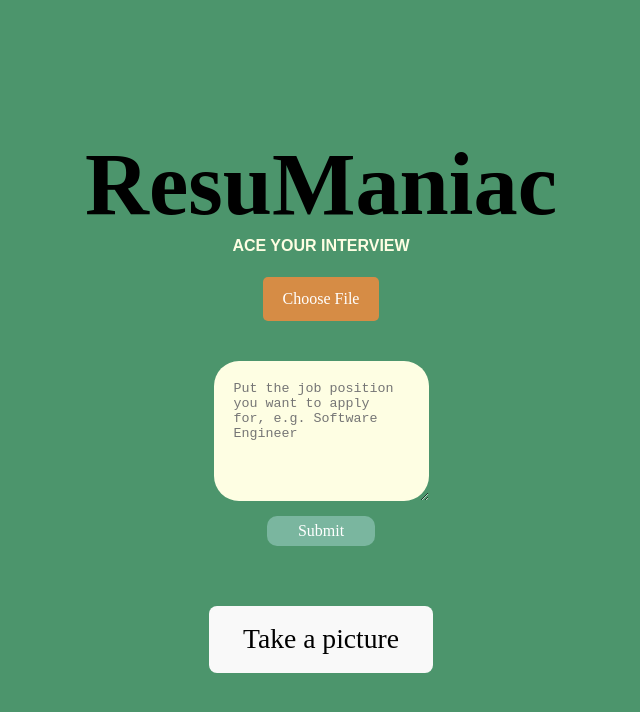
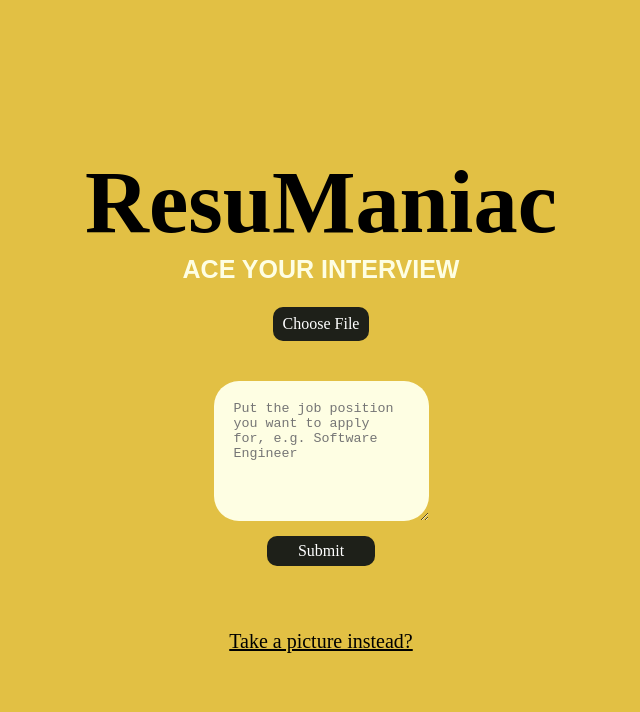
Before and after one commit to michimochi25/Terrible-Ideas-Hackathon, a React (Vite) app in the folder vite-project/: page / in a window 1280 px wide. Shown: the top 712 px of the page, without its empty margins (319-959 px from the left). Built offline with nearby package versions, Linux system fonts and the light colour scheme; a web font is replaced by a local one.

Commit message:
changed color palette, also allowed upload file now

```diff
--- a/vite-project/src/App.css
+++ b/vite-project/src/App.css
@@ -10,11 +10,12 @@ html {
   align-items: center;
   text-align: center;
   color: black;
-  background-color: #4C956C;
+  background-color: #E2C044;
   font-size: larger;
 }
 
-h1 {
+h1,
+h2 {
   margin-bottom: 0;
 }
 
@@ -24,6 +25,8 @@ h1 {
   font-size: medium;
   font-weight: bold;
   margin-top: 0;
+  margin-bottom: 10px;
+  font-size: 25px;
 }
 
 .innerContainer {
@@ -74,7 +77,7 @@ h1 {
 
 .submitButton {
   color: white;
-  background-color: #7ab69f;
+  background-color: #1E2019;
   padding: 0.1px;
   height: 30px;
   font-size: medium;
@@ -155,17 +158,23 @@ h1 {
 
 .customFileInput {
   display: inline-block;
-  padding: 10px 20px;
+  padding: 5px 10px;
   color: white;
-  background-color: #D68C45;
-  border-radius: 5px;
+  background-color: #1E2019;
+  border-radius: 10px;
   cursor: pointer;
-  font-size: 16px;
+  font-size: medium;
   text-align: center;
 }
 
+
 .customFileInput:hover {
-  background-color: #7ab69f;
+  background-color: #D68C45;
+}
+
+.submitButton:hover {
+  background-color: #D68C45;
+
 }
 
 .camera-button {
@@ -191,5 +200,20 @@ h1 {
 }
 
 .take-pic-button {
+  font-size: 20px;
   margin-bottom: 50px;
+  text-decoration: underline;
+  cursor: pointer;
 }
+
+.take-pic-button:hover {
+  color: #FEFEE3;
+}
+
+.img-preview {
+  background-color: #1E2019;
+  padding: 20px;
+  max-height: 200px;
+  max-width: 500px;
+  border-radius: 10%;
+}
--- a/vite-project/src/TextToSpeech.jsx
+++ b/vite-project/src/TextToSpeech.jsx
@@ -1,8 +1,7 @@
-import React, { useState } from 'react';
+import React, { useEffect } from 'react';
 import { useSpeech } from "react-text-to-speech";
 
 function TextToSpeech() {
-
   const {
     Text, // Component that returns the modified text property
     speechStatus, // String that stores current speech status
@@ -11,6 +10,11 @@ function TextToSpeech() {
     pause, // Function to pause the speech
     stop, // Function to stop the speech or remove it from queue
   } = useSpeech({ text: "This library is awesome!" });
+
+  useEffect(() => {
+    // auto start
+    start();
+  }, []);
 
   return (
     <div style={{ display: "flex", flexDirection: "column", rowGap: "1rem" }}>
--- a/vite-project/src/pages/home.jsx
+++ b/vite-project/src/pages/home.jsx
@@ -1,27 +1,16 @@
 import { useNavigate } from 'react-router-dom';
+import { useState } from 'react';
 import InputBox from '../components/InputBox.jsx';
 
 function Home() {
   const navigate = useNavigate();
-  const imgID = document.getElementById('imgID');
-  const imgForm = document.getElementById('imgForm');
+  const [imgSrc, setImgSrc] = useState(null);
 
-  const upload = () => {
-    imgForm.addEventListener('submit', (event) => {
-      event.preventDefault();
-      console.log("submit img");
-      fetch(imgForm.action, {
-        method: 'POST',
-        body: new FormData(imgForm)
-      })
-    });
-
-    imgID.addEventListener('change', (event) => {
-      if (event?.target.files && event.target.files[0]) {
-        imgID.src = URL.createObjectURL(event.target.files[0]);
-        imgID.load()
-      }
-    });
+  const upload = (event) => {
+    if (event?.target.files && event.target.files[0]) {
+      const file = event.target.files[0];
+      setImgSrc(URL.createObjectURL(event.target.files[0]));
+    }
   }
 
   return (
@@ -32,7 +21,6 @@ function Home() {
       <div className='flexContainer'>
         <div className='fileInputContainer'>
           <form
-            action='http://localhost:3000/api/image'
             method='post'
             encType='multipart/form-data'
             id='imgForm'
@@ -49,14 +37,22 @@ function Home() {
             <label htmlFor="imgID" className="customFileInput">
               Choose File
             </label>
+
+            {imgSrc && <div>
+              <h2>Preview</h2>
+              <div className='img-preview'>
+                <img style={{ maxWidth: '500px', maxHeight: '200px' }} src={imgSrc} />
+              </div>
+            </div>}
+
           </form>
         </div>
 
         <InputBox />
 
-        <button className="take-pic-button" onClick={() => navigate('/takepic')}>
-          Take a picture
-        </button>
+        <span className="take-pic-button" onClick={() => navigate('/takepic')}>
+          Take a picture instead?
+        </span>
       </div>
     </div>
   )
--- a/vite-project/src/pages/resume.jsx
+++ b/vite-project/src/pages/resume.jsx
@@ -7,20 +7,20 @@ import { useNavigate } from 'react-router-dom';
 function Resume() {
   const navigate = useNavigate();
 
-  const [resumeData, setResumeData] = useState(null);
-  useEffect(() => {
-    const fetchResumeData = async () => {
-      try {
-        const response = await fetch('http://localhost:3000/api/resume');
-        const data = await response.json();
-        setResumeData(data);
-      } catch (error) {
-        console.error('Error fetching resume data:', error);
-      }
-    };
+  // const [resumeData, setResumeData] = useState(null);
+  // useEffect(() => {
+  //   const fetchResumeData = async () => {
+  //     try {
+  //       const response = await fetch('http://localhost:3000/api/resume');
+  //       const data = await response.json();
+  //       setResumeData(data);
+  //     } catch (error) {
+  //       console.error('Error fetching resume data:', error);
+  //     }
+  //   };
 
-    fetchResumeData();
-  }, []);
+  //   fetchResumeData();
+  // }, []);
 
 
   return (
--- a/vite-project/src/pages/takePicturePage.jsx
+++ b/vite-project/src/pages/takePicturePage.jsx
@@ -13,7 +13,9 @@ function TakePic() {
       <div className="flexContainer">
         <WebcamCapture />
         <InputBox />
-        <button className="take-pic-button" onClick={() => navigate('/')}>Upload a file</button>
+        <span className="take-pic-button" onClick={() => navigate('/')}>
+          Upload a file instead?
+        </span>
       </div>
     </div>
   )
```
Lines whose indentation alone changed are shown as unchanged.
